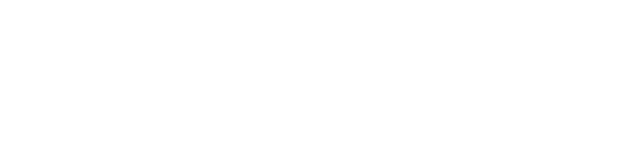
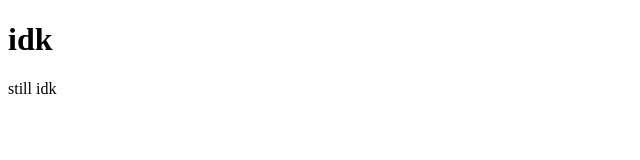
Before and after one commit to radin20631/radin, a plain HTML site: page index.html in a window 1280 px wide. Shown: the whole page, without its empty margins (0-640 px from the left). Drawn offline with Linux system fonts and the light colour scheme.

Commit message:
add paragraph

```diff
--- a/index.html
+++ b/index.html
@@ -6,6 +6,7 @@
     <title>Document</title>
 </head>
 <body>
-
+    <h1>idk</h1>
+    <p>still idk</p>
 </body>
 </html>
```
